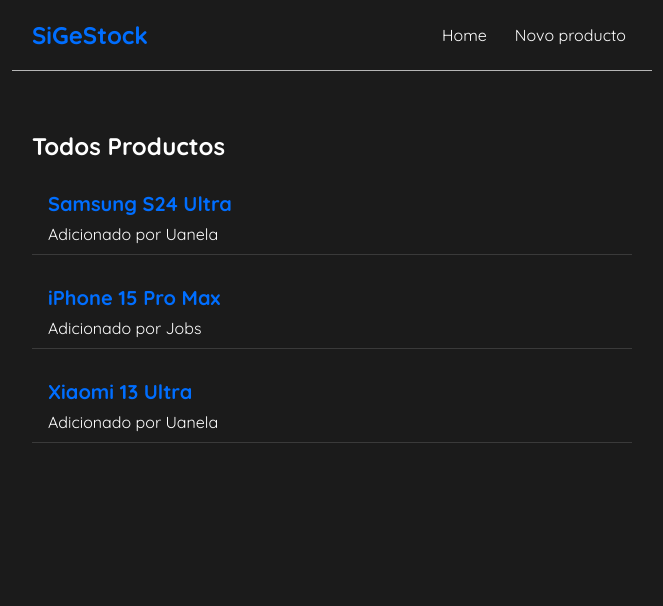
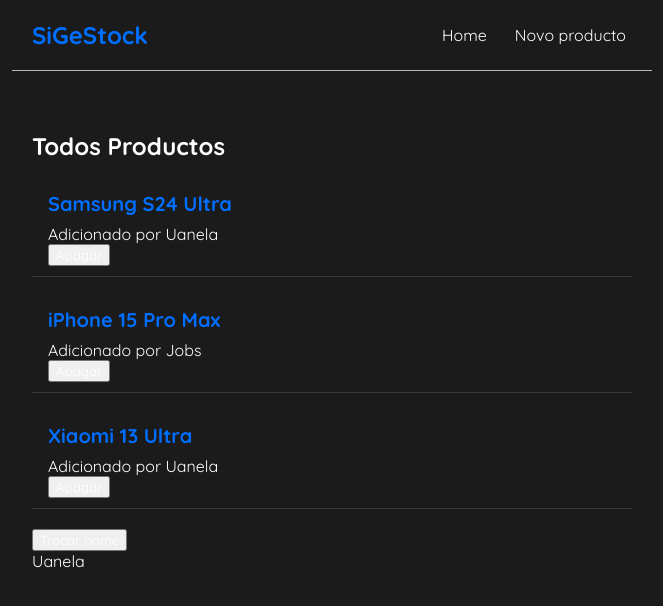
Before and after one commit to Uanela/curso-completo-de-react-para-iniciantes-gratuito, a React (Create React App) app: page / in a window 1280 px wide. Shown: the top 606 px of the page, without its empty margins (308-971 px from the left). Built offline with nearby package versions, Linux system fonts and the light colour scheme.

Commit message:
first commit

```diff
--- a/src/components/Home.js
+++ b/src/components/Home.js
@@ -23,6 +23,8 @@
     },
   ]);
 
+  const [name, setName] = useState("Uanela");
+
   const handleDelete = (id) => {
     const newProdutcts = products.filter((product) => product.id !== id);
     setProducts(newProdutcts);
@@ -30,8 +32,8 @@
 
   useEffect(() => {
     console.log("useEffect executou");
-    console.log(products);
-  });
+    console.log(name);
+  }, [name]);
 
   return (
     <div className="home">
@@ -40,6 +42,8 @@
         title="Todos Productos"
         handleDelete={handleDelete}
       />
+      <button onClick={() => setName("Como")}>Trocar nome</button>
+      <p>{name}</p>
     </div>
   );
 }
--- a/src/components/ProductsList.js
+++ b/src/components/ProductsList.js
@@ -1,13 +1,14 @@
 import React from "react";
 
-export default function ProductsList({ products, title }) {
+export default function ProductsList({ products, title, handleDelete }) {
   return (
     <div className="products-list">
       <h2>{title}</h2>
-      {products.map((produtct) => (
-        <div className="product-preview" key={produtct.id}>
-          <h2>{produtct.name}</h2>
-          <p>Adicionado por {produtct.worker}</p>
+      {products.map((product) => (
+        <div className="product-preview" key={product.id}>
+          <h2>{product.name}</h2>
+          <p>Adicionado por {product.worker}</p>
+          <button onClick={() => handleDelete(product.id)}>Apagar</button>
         </div>
       ))}
     </div>
```
